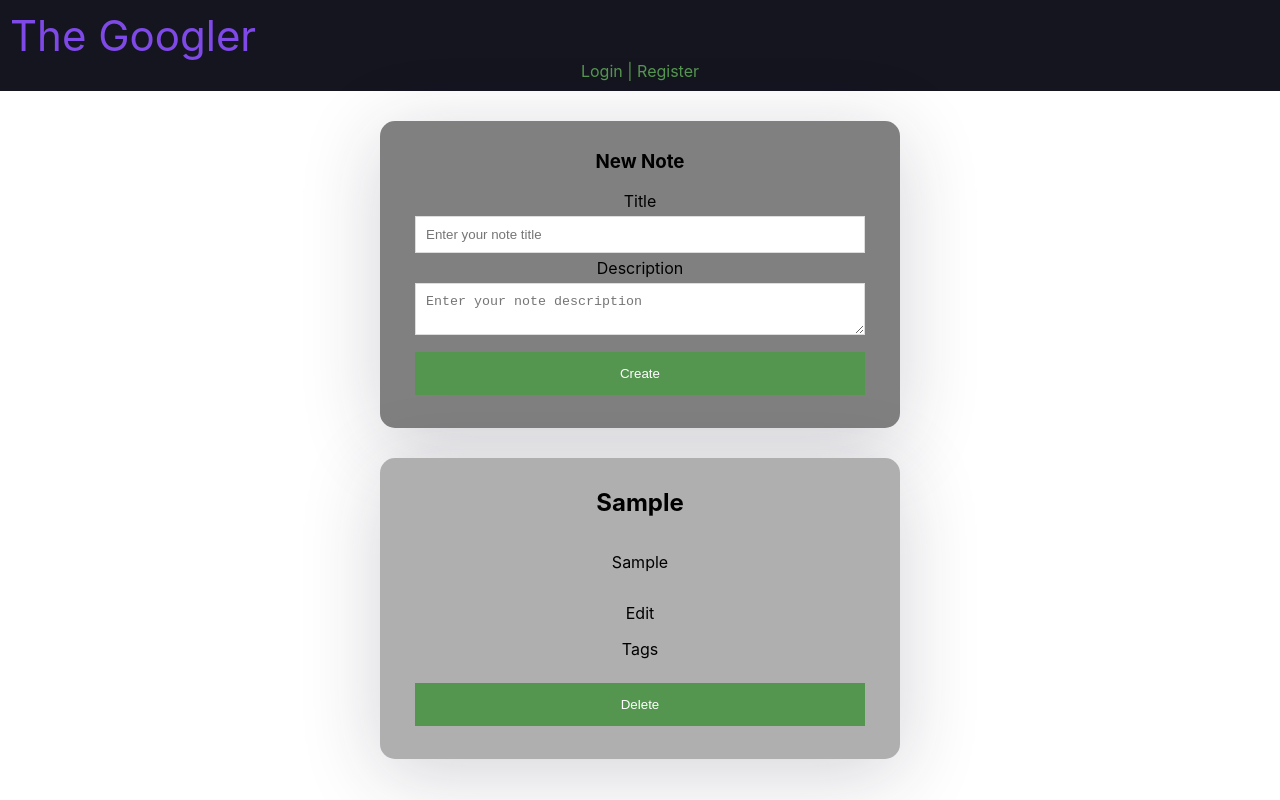
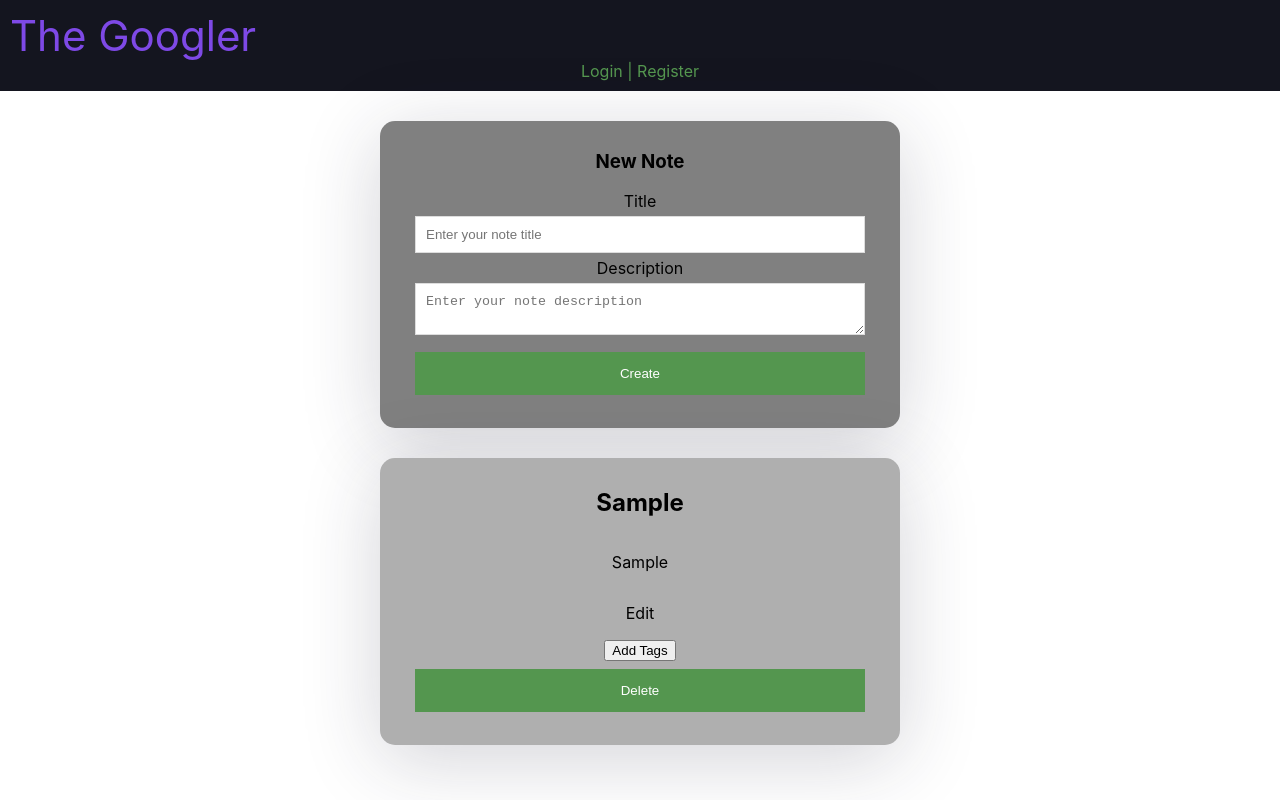
Before and after one commit to J-ustine/the-googler, a React (Create React App) app: page /login/userSpace in a window 1280 px wide. Both pictures are taken after typing "Sample", "Sample" into the empty fields and a click on the button "Create". Built offline with nearby package versions, Linux system fonts and the light colour scheme.

Commit message:
Implement the tag option

```diff
--- a/src/NotesList.js
+++ b/src/NotesList.js
@@ -1,5 +1,7 @@
 import React from "react";
 import Delete from "./Delete";
+import Tags from "./Tags";
+
 import "./NotesList.css";
 
 export default function NotesList(props) {
@@ -14,7 +16,7 @@ export default function NotesList(props) {
               <h2>{item.title}</h2>
               <p className="note-description">{item.description}</p>
               <p>Edit</p>
-              <p>Tags</p>
+              <Tags />
               <Delete
                 title={item.title}
                 description={item.description}
--- /dev/null
+++ b/src/Tags.js
@@ -0,0 +1,33 @@
+import React, { useState } from "react";
+
+export default function Tags(props) {
+  const [tags, setTags] = useState([]);
+  const [isActive, setIsActive] = useState(false);
+  const [tag, setTag] = useState("");
+
+  function addTags() {
+    setIsActive(true);
+  }
+
+  function saveTags() {
+    setTags([...tags, tag]);
+    setIsActive(true);
+  }
+
+  return tags.length === 0 && !isActive ? (
+    <div>
+      <button onClick={addTags}>Add Tags</button>
+    </div>
+  ) : (
+    <div>
+      <div className="tags">
+        {tags.map((item, index) => (
+          <span key={index}>#{item} </span>
+        ))}
+      </div>
+      <label htmlFor="">Tags</label>
+      <input type="text" onChange={(e) => setTag(e.target.value)} />
+      <button onClick={saveTags}>Save</button>
+    </div>
+  );
+}
```
